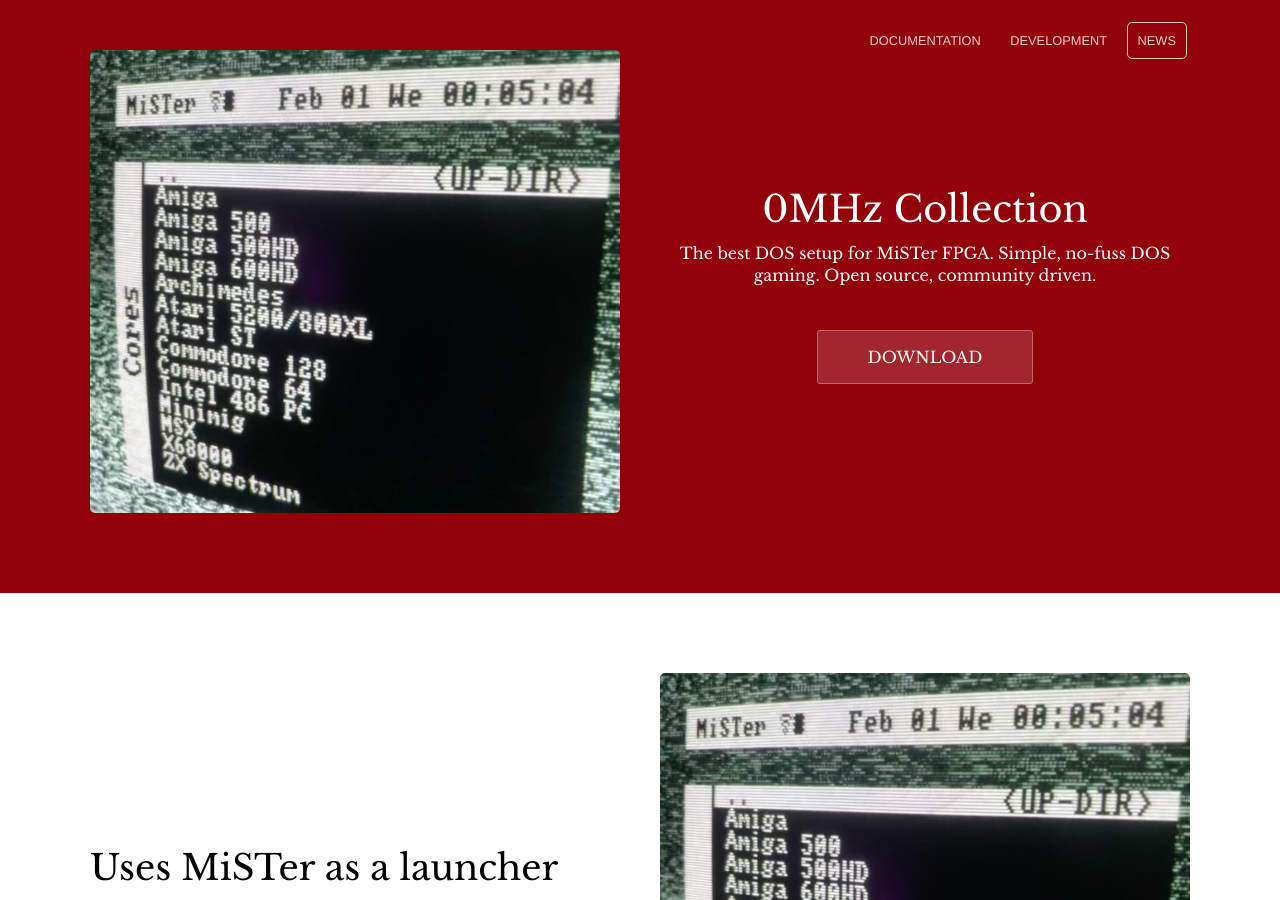
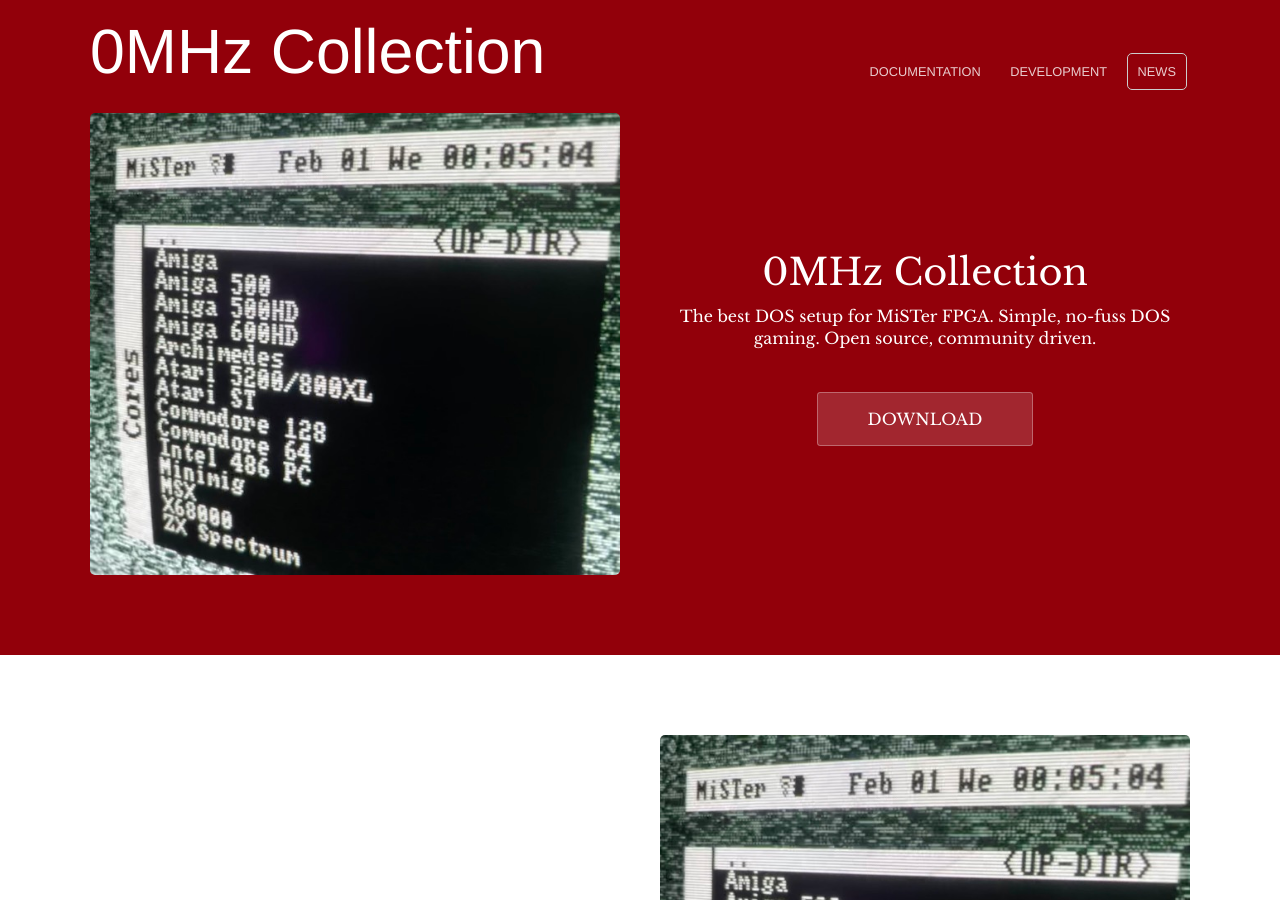
Before and after one commit to 0mhz-net/0mhz-net.github.io, a Jekyll site: the page built from index.html, in a window 1280 px wide and 900 px high. Built offline with Jekyll 4.4.1, drawn with Linux system fonts in a browser that asks for light colours.

Commit message:
Use margins instead

```diff
--- a/_layouts/default.html
+++ b/_layouts/default.html
@@ -18,7 +18,7 @@
 	<body>
 		<header>
 			<div class="container">
-				<div class="company-name"><h1 width="95" height="33" {% if page.url =='/' %} style="visibility:hidden" {% endif %}><a href="{{ site.baseurl }}/">0MHz Collection</a></h1></div>
+				<div class="company-name"><h1 style="margin: 0.5em 0" {% if page.url =='/' %} style="visibility:hidden" {% endif %}><a href="{{ site.baseurl }}/">0MHz Collection</a></h1></div>
 				{% include navigation.html %}
 			</div>
 		</header>
```
